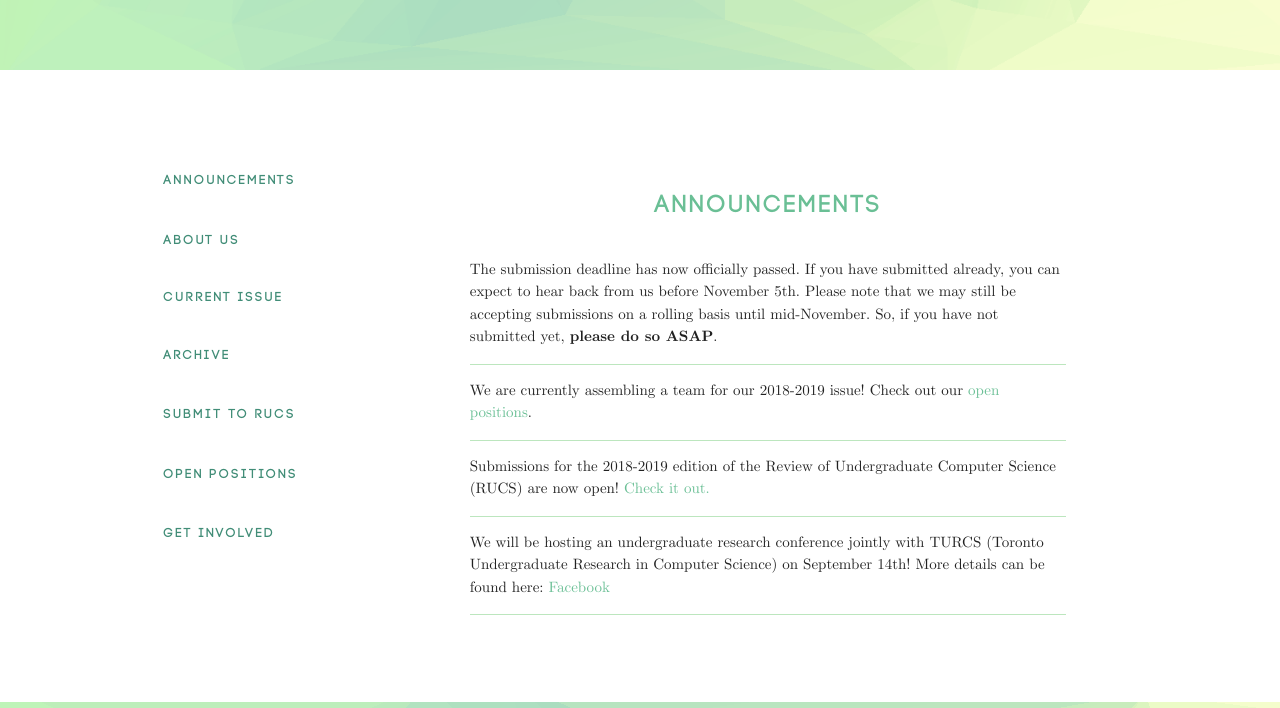
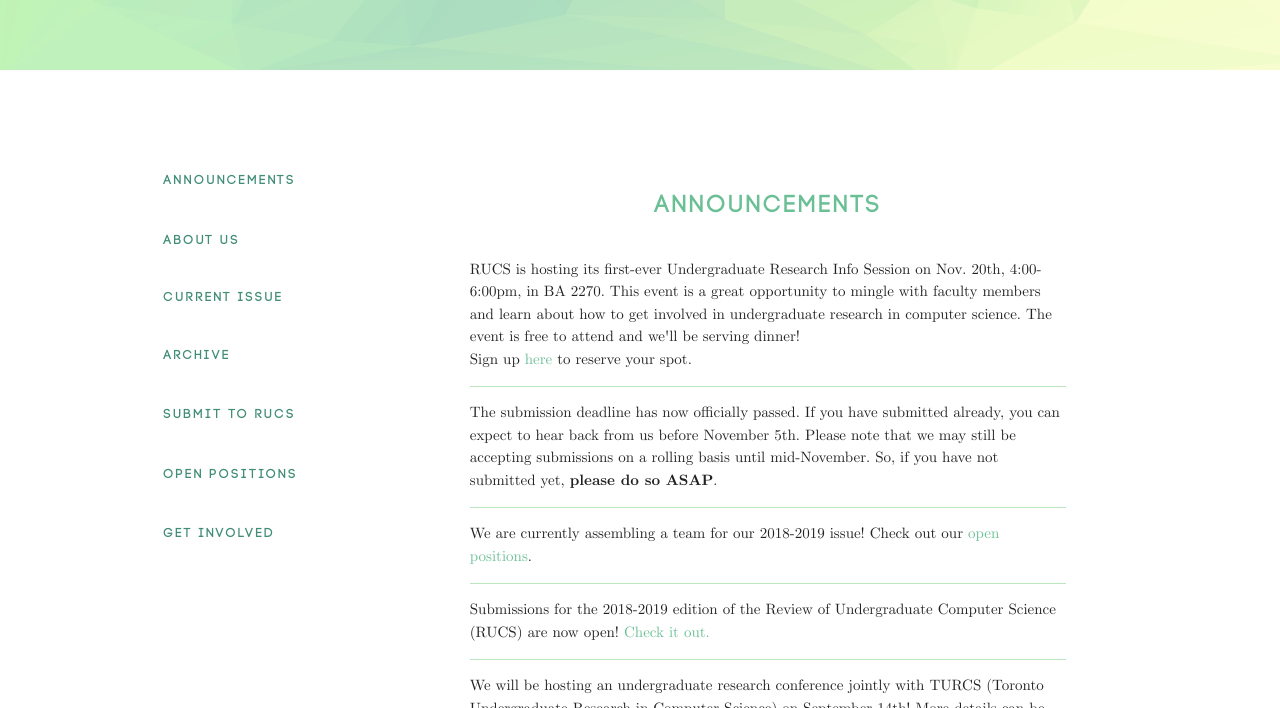
Before and after one commit to rucs-uoft/rucs-uoft.github.io, a Jekyll site: the page built from index.html, in a window 1280 px wide and 900 px high, scrolled down 830 px, cut to the strip 0-708 px from the top of the window. Built offline with Jekyll 4.4.1, drawn with Linux system fonts in a browser that asks for light colours; nearby versions of some CDN libraries; comment, search, counter and statistics services are not loaded.

Commit message:
add Info Session to news

```diff
--- a/_includes/news.html
+++ b/_includes/news.html
@@ -2,6 +2,12 @@
 	<div class="row center">
 		<h3>Announcements</h3>
 	</div>
+	<p>
+		RUCS is hosting its first-ever Undergraduate Research Info Session on Nov. 20th, 4:00-6:00pm, in BA 2270. This event is a great opportunity to mingle with faculty members and learn about how to get involved in undergraduate research in computer science.
+The event is free to attend and we'll be serving dinner! <br>
+Sign up <a href="https://goo.gl/forms/O3mfztcbK9ueQVby1" target="_blank">here</a> to reserve your spot.
+</p>
+<hr>
 	<p>
 		The submission deadline has now officially passed. If you have submitted already, you can expect to hear back from us before November 5th. Please note that we may still be accepting submissions on a rolling basis until mid-November. So, if you have not submitted yet, <b>please do so ASAP</b>.
 	</p>
```
